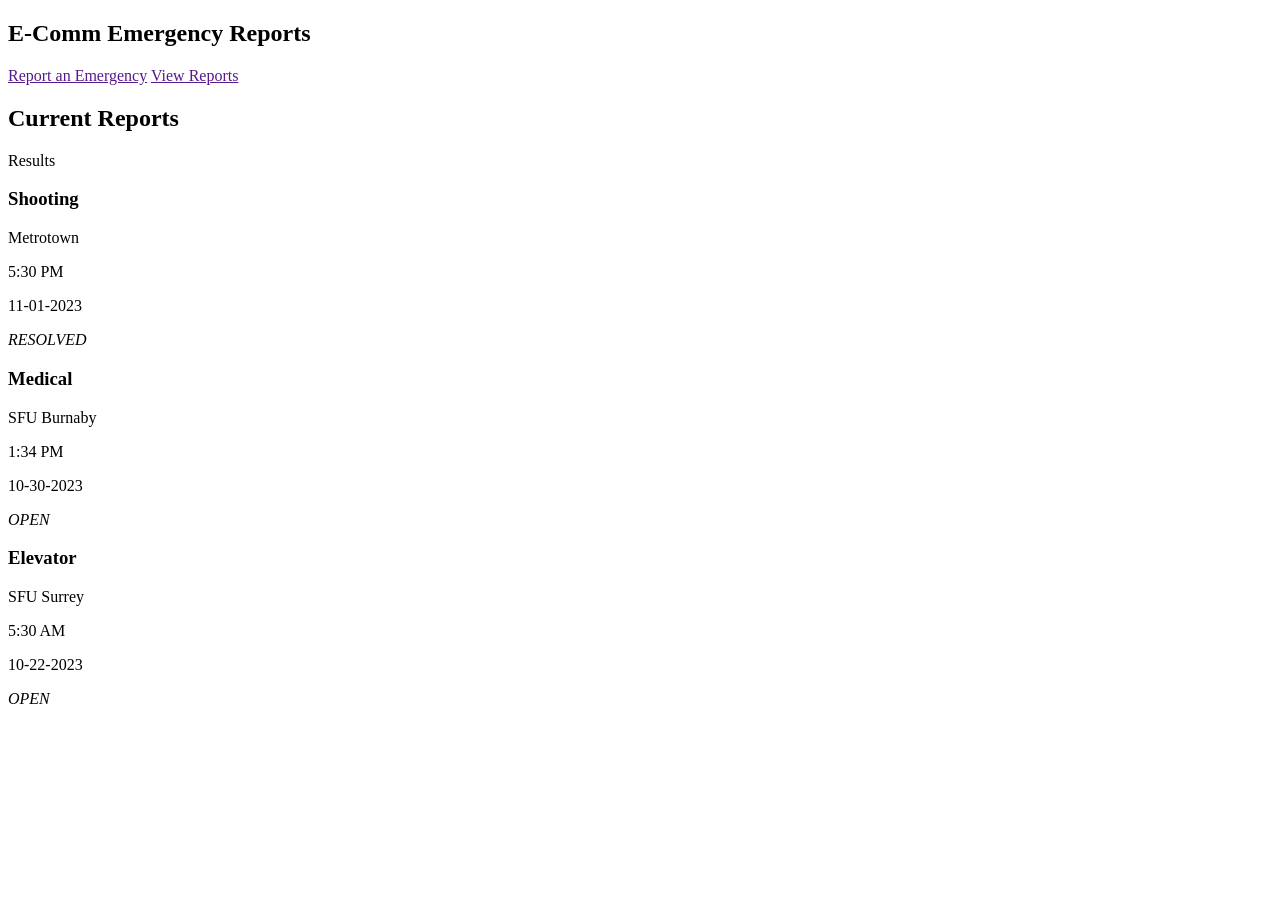
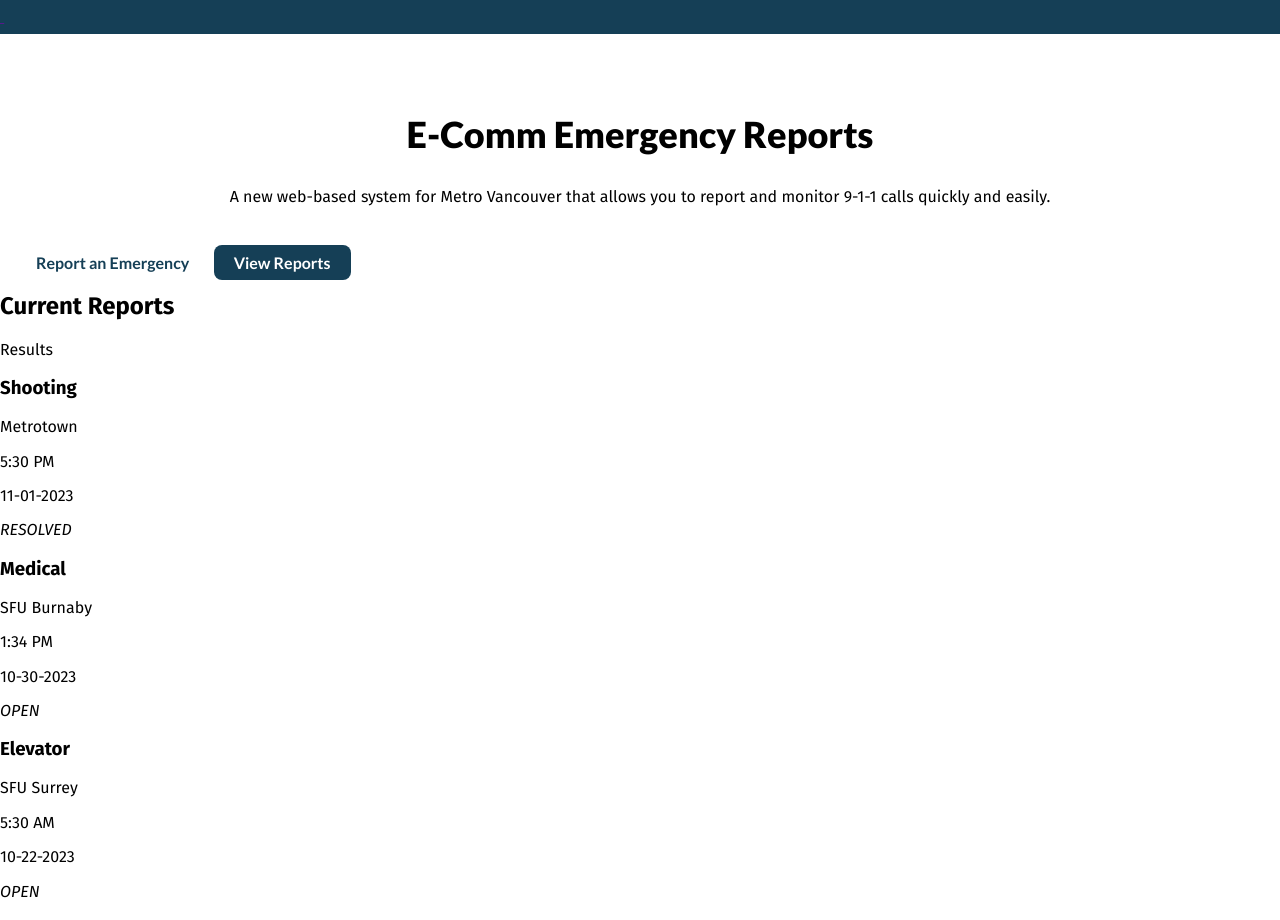
Before and after one commit to biancadimaano/ecomm-website, a plain HTML site: page public_html/index.html in a window 1280 px wide. Before the commit the page ends 800 px from the top, so only its background shows below. Drawn offline with Linux system fonts and the light colour scheme.

Commit message:
Added styling to header elements

```diff
--- a/public_html/css/main.css
+++ b/public_html/css/main.css
@@ -0,0 +1,69 @@
+/* Colours:
+    Darker blue: #153F56
+    Lighter blue: #3F677D
+    Yellow: #FFCC00
+    Dark gray: #4D4D4D
+    Light gray: #B3B3B3
+*/
+
+*{
+    font-family:'Fira Sans', sans-serif;
+}
+
+/* HEADER
+    ===================================================== */
+nav{
+    background-color:#153F56;
+    padding: 0.5rem 0 0.5rem 0;
+}
+
+header section{
+    margin:5rem 1rem 0 1rem;
+}
+
+header h1{
+    font-family:'Lato', sans-serif;
+    font-weight:900; /* 900 = black */
+    text-align:center;
+    font-size:2.25rem;
+    margin-bottom:2rem;
+}
+
+header p{
+    font-size:1rem;
+    margin-bottom:3rem;
+}
+
+header h1, header p{
+    text-align:center;
+}
+
+header .button.white{
+    color:#153F56;
+    background-color:white;
+}
+
+header .button.blue{
+    color:white;
+    background-color:#153F56;
+}
+
+header .button{
+    text-decoration:none;
+    border-radius:0.5rem;
+    padding:0.5rem 1.25rem;
+    font-family:'Lato',sans-serif;
+    font-weight:700;
+}
+
+header .button:hover, header .button:focus{
+    text-decoration:underline;
+}
+
+header .button.white:hover,header .button.white:focus{
+    background-color:#DDDDDD;
+}
+
+header .button.blue:hover,header .button.blue:focus{
+    background-color:#0D2634;
+}
--- a/public_html/index.html
+++ b/public_html/index.html
@@ -4,6 +4,11 @@
     <meta charset="UTF-8">
     <meta name="viewport" content="width=device-width, initial-scale=1.0">
     <title>E-Comm Emergency Reports</title>
+
+    <link rel="stylesheet" href="css/normalize.css">
+    <link rel="stylesheet" href="css/main.css">
+    <link rel="stylesheet" href="css/grid.css">
+
     <!-- Font imports from Google Fonts -->
     <link rel="preconnect" href="https://fonts.googleapis.com">
     <link rel="preconnect" href="https://fonts.gstatic.com" crossorigin>
@@ -14,17 +19,17 @@
     <header>
         <!-- Navigation -->
         <nav>
-
+            <a href="">&nbsp;</a>
         </nav>
         <!-- Header content -->
         <section>
             <!-- Title -->
              <h1>E-Comm Emergency Reports</h1>
-             <p></p>
+             <p>A new web-based system for Metro Vancouver that allows you to report and monitor 9-1-1 calls quickly and easily.</p>
 
              <!-- Buttons -->
-             <a href="">Report an Emergency</a>
-             <a href="">View Reports</a>
+             <a href="" class="button white">Report an Emergency</a>
+             <a href="" class="button blue">View Reports</a>
         </section>
     </header>
 
```
